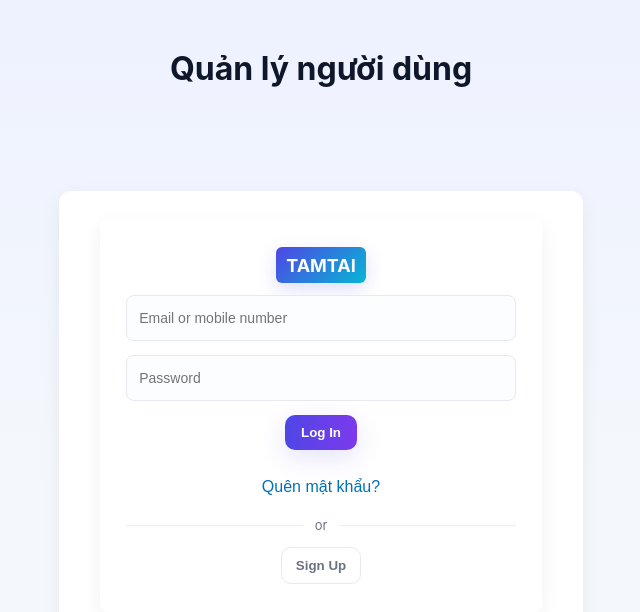
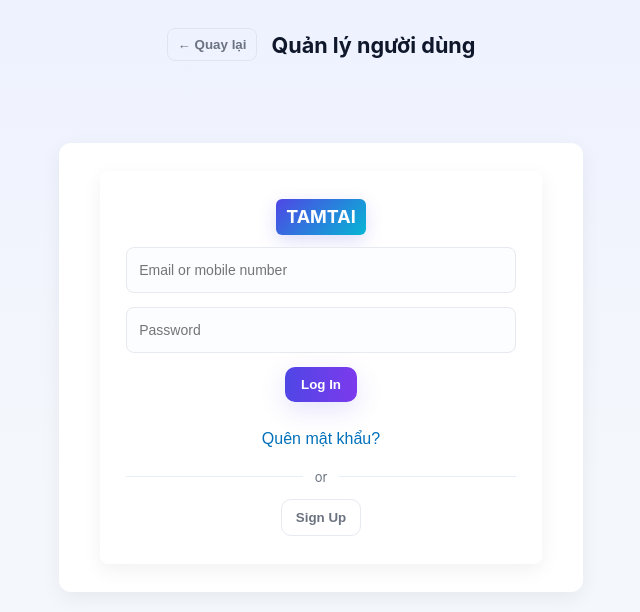
Before and after one commit to minhhuyphan/group-10-project, a React (Create React App) app in the folder frontend/: page / in a window 1280 px wide. Shown: the top 612 px of the page, without its empty margins (319-959 px from the left). Built offline with nearby package versions, Linux system fonts and the light colour scheme.

Commit message:
up sua loi

```diff
--- a/frontend/src/App.css
+++ b/frontend/src/App.css
@@ -45,6 +45,22 @@ html,
   display: flex;
   align-items: center;
   gap: 14px;
+}
+.back-btn {
+  display: inline-flex;
+  align-items: center;
+  gap: 8px;
+  padding: 8px 10px;
+  border-radius: 8px;
+  border: 1px solid rgba(0,0,0,0.06);
+  background: transparent;
+  cursor: pointer;
+  font-weight: 700;
+  color: var(--muted);
+}
+.back-btn:hover {
+  background: rgba(79,70,229,0.06);
+  color: #0f172a;
 }
 .brand-logo {
   width: 54px;
--- a/frontend/src/App.js
+++ b/frontend/src/App.js
@@ -12,6 +12,7 @@ import ForgotPassword from './ForgotPassword';
 import ResetPassword from './ResetPassword';
 import UploadAvatar from './UploadAvatar';
 import ProtectedRoute from './components/ProtectedRoute';
+import BackButton from './components/BackButton';
 import { Routes, Route, Link, useNavigate } from "react-router-dom";
 import { useDispatch, useSelector } from "react-redux";
 import { logoutThunk, refreshUserThunk, restoreAuth } from "./store/authSlice";
@@ -76,7 +77,10 @@ function App() {
   return (
     <div className="App">
       <header className={`App-header ${!isAuthenticated ? "center-header" : ""}`}>
-        <h1>Quản lý người dùng</h1>
+        <div className="brand" style={{ alignItems: 'center' }}>
+          <BackButton />
+          <h1>Quản lý người dùng</h1>
+        </div>
         {isAuthenticated && user && (
           <nav style={{ display: "flex", gap: 10 }}>
             <Link to="/profile" className="btn btn-ghost">
--- /dev/null
+++ b/frontend/src/components/BackButton.jsx
@@ -0,0 +1,37 @@
+import React from 'react';
+import { useNavigate, useLocation } from 'react-router-dom';
+
+const BackButton = ({ to }) => {
+  const navigate = useNavigate();
+  const location = useLocation();
+
+  const handleBack = () => {
+    try {
+      // Try to go back in history first
+      if (window.history.length > 1) {
+        navigate(-1);
+        return;
+      }
+    } catch (e) {
+      // ignore and fallback
+    }
+
+    // Fallback: go to provided `to` or home
+    if (to) navigate(to);
+    else navigate('/');
+  };
+
+  // Don't render on root path (optional) - but still render per request
+  return (
+    <button
+      type="button"
+      className="back-btn"
+      onClick={handleBack}
+      title="Quay lại"
+    >
+      ← Quay lại
+    </button>
+  );
+};
+
+export default BackButton;
```
